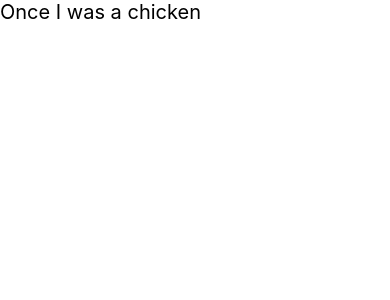
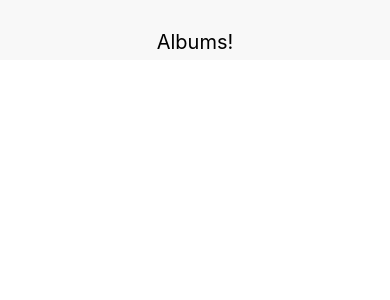
Before and after one commit to charityvanb/thisthingr, a React Native app: screen / in a window 390 px wide. Shown: the top 300 px of the page. Built offline with nearby package versions, Linux system fonts and the light colour scheme.

Commit message:
fixed CSS problem

```diff
--- a/components/Header.js
+++ b/components/Header.js
@@ -5,22 +5,22 @@ const Header = () => {
     const { textStyle, viewStyle } = styles;
 
     return (
-        <View style-={viewStyle}>
-        <Text style={textStyle}>Once I was a chicken</Text>
-        </View>
+    <View style={viewStyle}>
+    <Text style={textStyle}>Albums!</Text>
+    </View>
     );
 };
 
 const styles = {
     viewStyle: {
-        backgroundColor: '#3DCCCC',
-        justifyContent: 'center',
+        backgroundColor: '#F8F8F8',
+        justifyContext: 'center',
         alignItems: 'center',
         height: 60,
-        paddingTop: 15
+        paddingTop: 30
     },
     textStyle: {
-        fontSize: 20
+        fontSize:20
     }
 }
 
```
